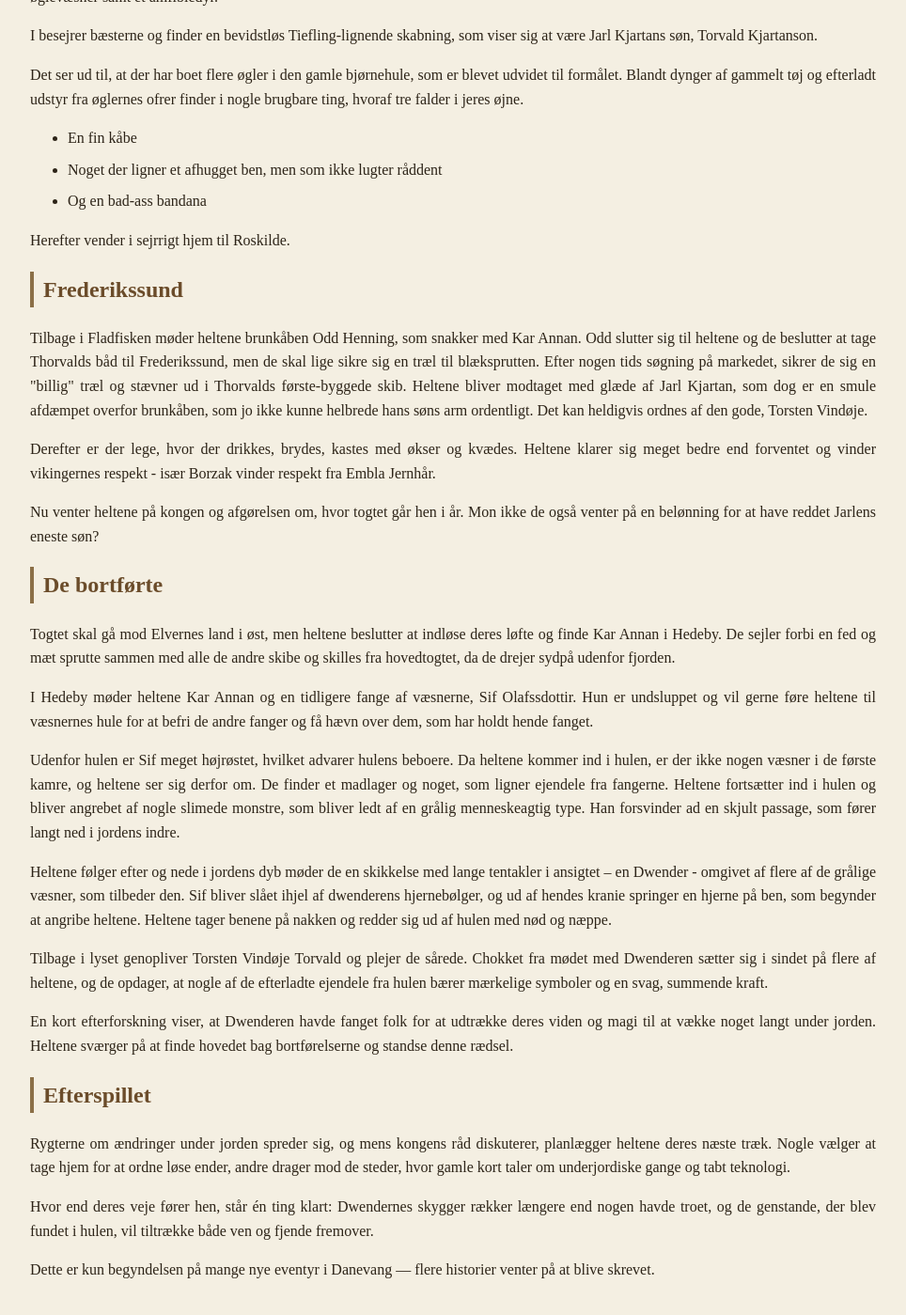
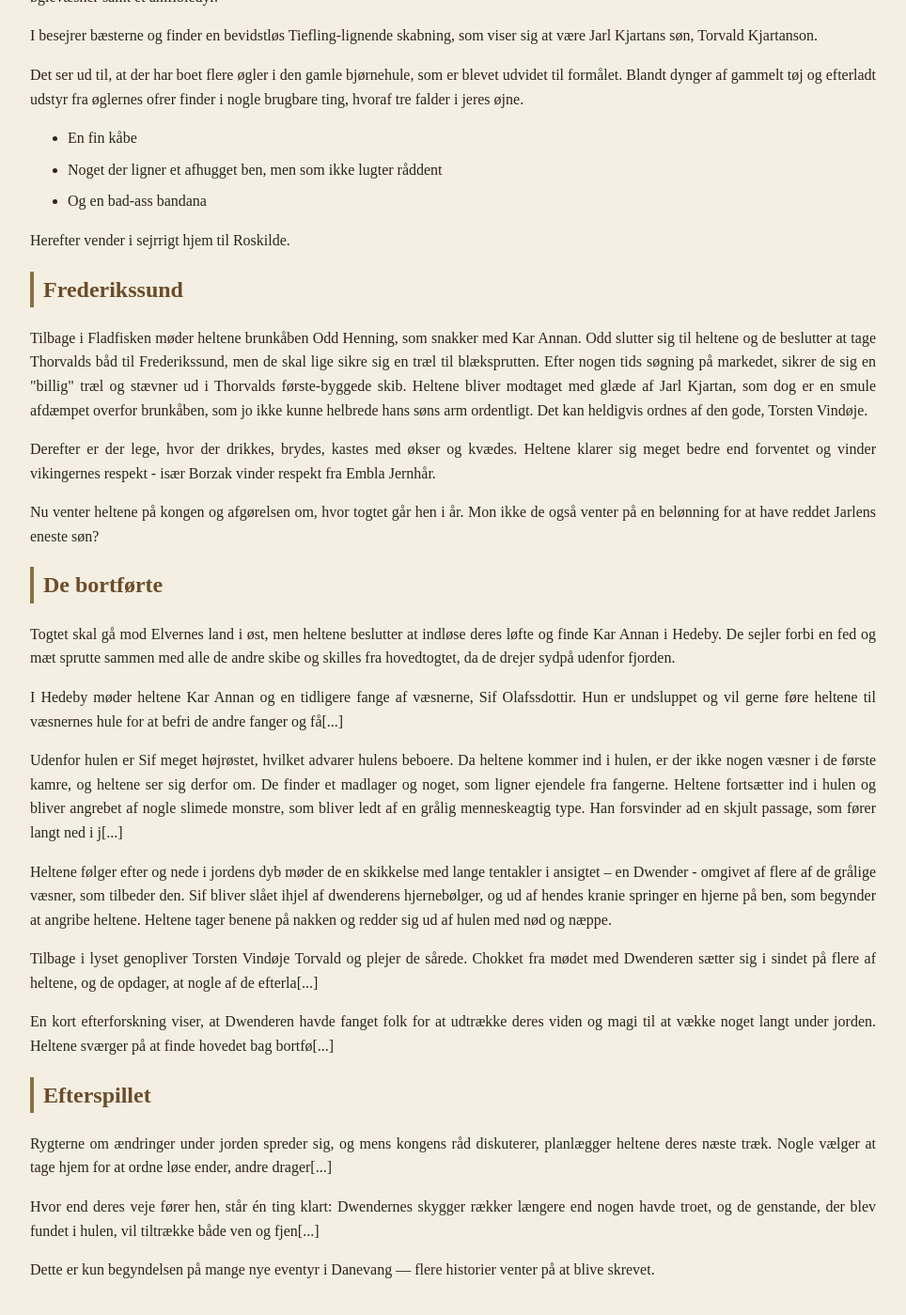
Before and after one commit to Stoffer75/den2side.dk, a Jekyll site: the page built from baggrund.html, in a window 1280 px wide and 1400 px high, scrolled down 978 px. Shown: the whole window at 94% size, without its empty margins (158-1122 px from the left). Built offline with Jekyll 4.4.1, drawn with Linux system fonts in a browser that asks for light colours.

Commit message:
Restore baggrund.html to version from 2026-07-30 (commit 75b7ec57)

```diff
--- a/baggrund.html
+++ b/baggrund.html
@@ -86,13 +86,13 @@
     </p>
 
     <p>
-        I Hedeby møder heltene Kar Annan og en tidligere fange af væsnerne, Sif Olafssdottir. Hun er undsluppet og vil gerne føre heltene til væsnernes hule for at befri de andre fanger og få hævn over dem, som har holdt hende fanget.
+        I Hedeby møder heltene Kar Annan og en tidligere fange af væsnerne, Sif Olafssdottir. Hun er undsluppet og vil gerne føre heltene til væsnernes hule for at befri de andre fanger og få[...]
     </p>
 
     <p>
         Udenfor hulen er Sif meget højrøstet, hvilket advarer hulens beboere.
         Da heltene kommer ind i hulen, er der ikke nogen væsner i de første kamre, og heltene ser sig derfor om. De finder et madlager og noget, som ligner ejendele fra fangerne.
-        Heltene fortsætter ind i hulen og bliver angrebet af nogle slimede monstre, som bliver ledt af en grålig menneskeagtig type. Han forsvinder ad en skjult passage, som fører langt ned i jordens indre.
+        Heltene fortsætter ind i hulen og bliver angrebet af nogle slimede monstre, som bliver ledt af en grålig menneskeagtig type. Han forsvinder ad en skjult passage, som fører langt ned i j[...]
     </p>
 
     <p>
@@ -102,21 +102,21 @@
     </p>
 
     <p>
-        Tilbage i lyset genopliver Torsten Vindøje Torvald og plejer de sårede. Chokket fra mødet med Dwenderen sætter sig i sindet på flere af heltene, og de opdager, at nogle af de efterladte ejendele fra hulen bærer mærkelige symboler og en svag, summende kraft.
+        Tilbage i lyset genopliver Torsten Vindøje Torvald og plejer de sårede. Chokket fra mødet med Dwenderen sætter sig i sindet på flere af heltene, og de opdager, at nogle af de efterla[...]
     </p>
 
     <p>
-        En kort efterforskning viser, at Dwenderen havde fanget folk for at udtrække deres viden og magi til at vække noget langt under jorden. Heltene sværger på at finde hovedet bag bortførelserne og standse denne rædsel.
+        En kort efterforskning viser, at Dwenderen havde fanget folk for at udtrække deres viden og magi til at vække noget langt under jorden. Heltene sværger på at finde hovedet bag bortfø[...]
     </p>
 
 <h2>Efterspillet</h2>
 
     <p>
-        Rygterne om ændringer under jorden spreder sig, og mens kongens råd diskuterer, planlægger heltene deres næste træk. Nogle vælger at tage hjem for at ordne løse ender, andre drager mod de steder, hvor gamle kort taler om underjordiske gange og tabt teknologi.
+        Rygterne om ændringer under jorden spreder sig, og mens kongens råd diskuterer, planlægger heltene deres næste træk. Nogle vælger at tage hjem for at ordne løse ender, andre drager[...]
     </p>
 
     <p>
-        Hvor end deres veje fører hen, står én ting klart: Dwendernes skygger rækker længere end nogen havde troet, og de genstande, der blev fundet i hulen, vil tiltrække både ven og fjende fremover.
+        Hvor end deres veje fører hen, står én ting klart: Dwendernes skygger rækker længere end nogen havde troet, og de genstande, der blev fundet i hulen, vil tiltrække både ven og fjen[...]
     </p>
 
     <p>
```
